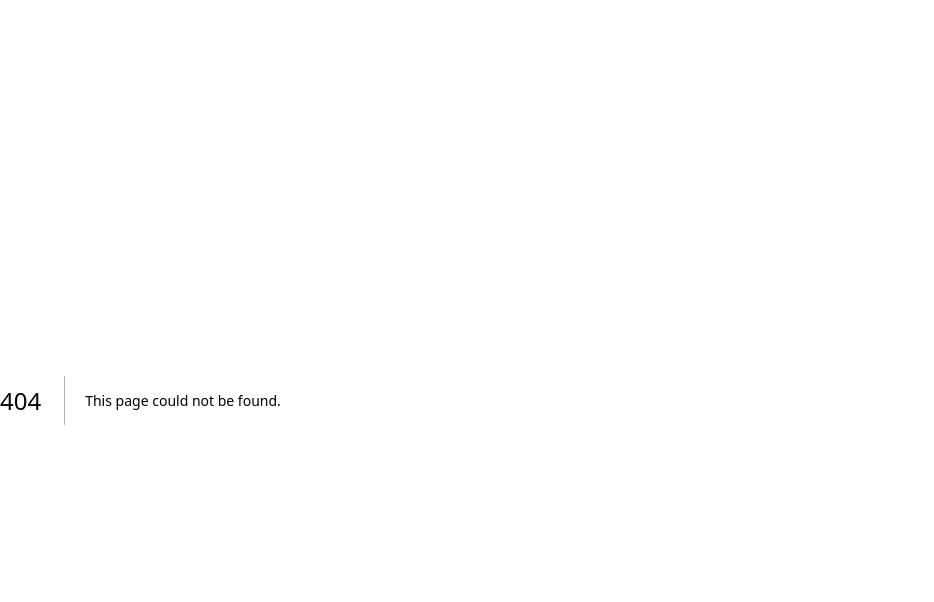
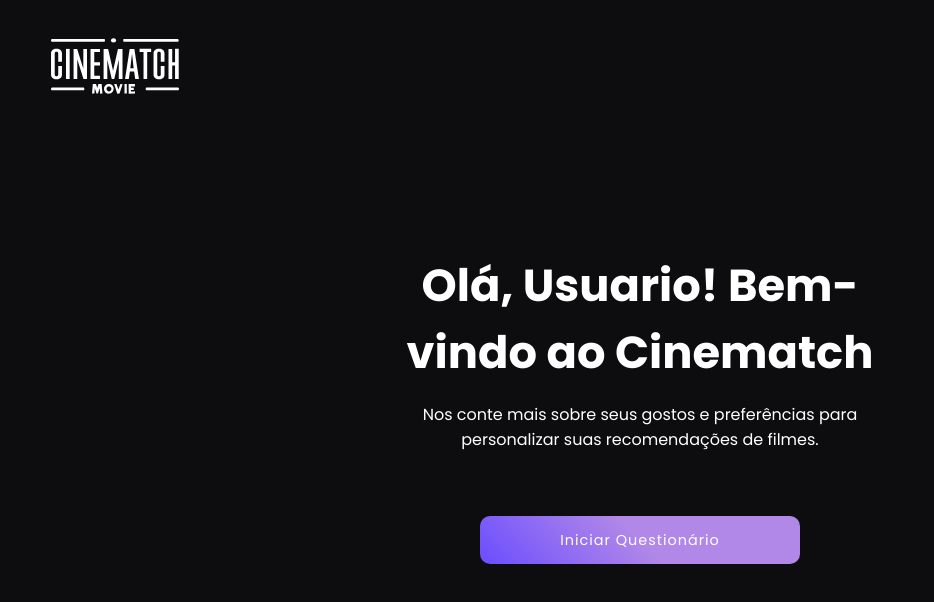
Before and after one commit to VictorLiimaa/cinematch, a Next.js app: page /components/primeiratela in a window 1280 px wide. Before the commit this address had no page. Shown: the top 602 px of the page, without its empty margins (0-934 px from the left). Built offline with nearby package versions, Linux system fonts and the light colour scheme.

Commit message:
finalizando a inicial

```diff
--- /dev/null
+++ b/src/pages/components/primeiratela.js
@@ -0,0 +1,28 @@
+import Link from "next/link";
+import Logo from "../../../public/assets/cinemacth3-cropped.svg";
+import Image from "next/image";
+export default function IniciarQuest() {
+  return (
+    <div className="containerInicial">
+      <div className="navInicial">
+        <Image src={Logo} alt="logo" className="Logo-inicio" />
+      </div>
+      <div className="boasvindas">
+        <div className="titulo-inicial">
+          <h1>Olá, Usuario! Bem-vindo ao Cinematch</h1>
+        </div>
+        <div className="subtitle-inicial">
+          <p>
+            Nos conte mais sobre seus gostos e preferências para personalizar
+            suas recomendações de filmes.
+          </p>
+        </div>
+        <div>
+            <Link href="/" className="btn-iniciar-questionario">
+                Iniciar Questionário
+            </Link>
+        </div>
+      </div>
+    </div>
+  );
+}
--- a/src/pages/components/telalogin.js
+++ b/src/pages/components/telalogin.js
@@ -23,9 +23,9 @@ export default function Telalogin() {
             placeholder="Digite a sua senha"
             className="inputLogin"
           />
-          <button className="btnLogin" type="button">
+          <Link href="/questionario" className="btnLogin">
             Login
-          </button>
+          </Link>
           <Link href="/" className="esqueceuSenha">
             Esqueceu a senha?
           </Link>
--- /dev/null
+++ b/src/pages/questionario.js
@@ -0,0 +1,6 @@
+import Inicio from '../pages/components/primeiratela';
+
+export default function Questionario() {
+    return<Inicio />;
+
+}
--- a/src/styles/styles.css
+++ b/src/styles/styles.css
@@ -11,7 +11,6 @@ html {
   background-repeat: no-repeat;
   background-position: center;
 }
-
 .navinicial{
   display: flex;
   width: 100vw;
@@ -324,6 +323,7 @@ html {
 }
 
 .btnLogin {
+  display: flex;
   background-color: #7899d4;
   color: #fff3f3;
   font-family: "Poppins", sans-serif;
@@ -337,6 +337,9 @@ html {
   transition: 0.9s;
   cursor: pointer;
   letter-spacing: 1px;
+  text-decoration: none;
+  align-items: center;
+  justify-content: center;
 
 
 }
@@ -430,7 +433,7 @@ html {
   color: #fff3f3;
   font-family: "Poppins", sans-serif;
   margin-left: 10%;
-  margin-top: 1rem;
+  margin-top: 1.5rem;
   width: 80%;
   height: 3rem;
   border-radius: 10px;
@@ -441,10 +444,85 @@ html {
   letter-spacing: 1px;
 }
 
-.btnLogin:hover {
+.btnCadastro:hover {
   background-color: #2c4d86;
 }
 
-.btnLogin:active {
+.btnCadastro:active {
   transform: scale(0.6);
 }
+
+
+/* Tela Inicial */
+
+
+.containerInicial{
+  width: 100%;
+  height: 100%;
+  background-color: #0D0C0F;
+}
+
+.navInicial{
+  display: flex;
+  height: 23vh;
+  width: 100vw;
+
+}
+.Logo-inicio{
+  display: flex;
+  width: 10%;
+  height: 30%;
+  margin-top: 3%;
+  margin-left: 4%;
+}
+
+.boasvindas{
+  display: flex;
+  justify-content: center;
+  align-items: center;
+  flex-direction: column;
+  height: 40vh;
+  width: 100vw;
+  font-family: "Poppins", sans-serif;
+  color: #fff;
+  gap: 1rem;
+  margin-top: 5%;
+}
+
+.titulo-inicial{
+  font-size: 1.4rem;
+  width: 40vw;
+  text-align: center;
+}
+
+.subtitle-inicial{
+  font-size: 1rem;
+  width: 40vw;
+  text-align: center;
+}
+
+.btn-iniciar-questionario{
+  display: flex;
+  color: #ffffff;
+  font-family: "Poppins", sans-serif;
+  margin-top: 3rem;
+  width: 25vw;
+  height: 3rem;
+  border-radius: 10px;
+  font-size: 0.9rem;
+  transition: 0.9s;
+  cursor: pointer;
+  letter-spacing: 1px;
+  align-items: center;
+  justify-content: center;
+  text-decoration: none;
+  background: linear-gradient(45deg, #6a4dff, #B187E8, #B187E8);
+}
+
+.btn-iniciar-questionario:hover {
+  background: linear-gradient(45deg, #7899D4, #f06595, #B187E8);
+}
+
+.btn-iniciar-questionario:active {
+  transform: scale(0.6);
+}
```
Also changed, not shown: package.json (+6 -5 lines), src/pages/components/telacadastro.js (+6 -5 lines), 1 other file (tests, documents, lock files or other folders).
